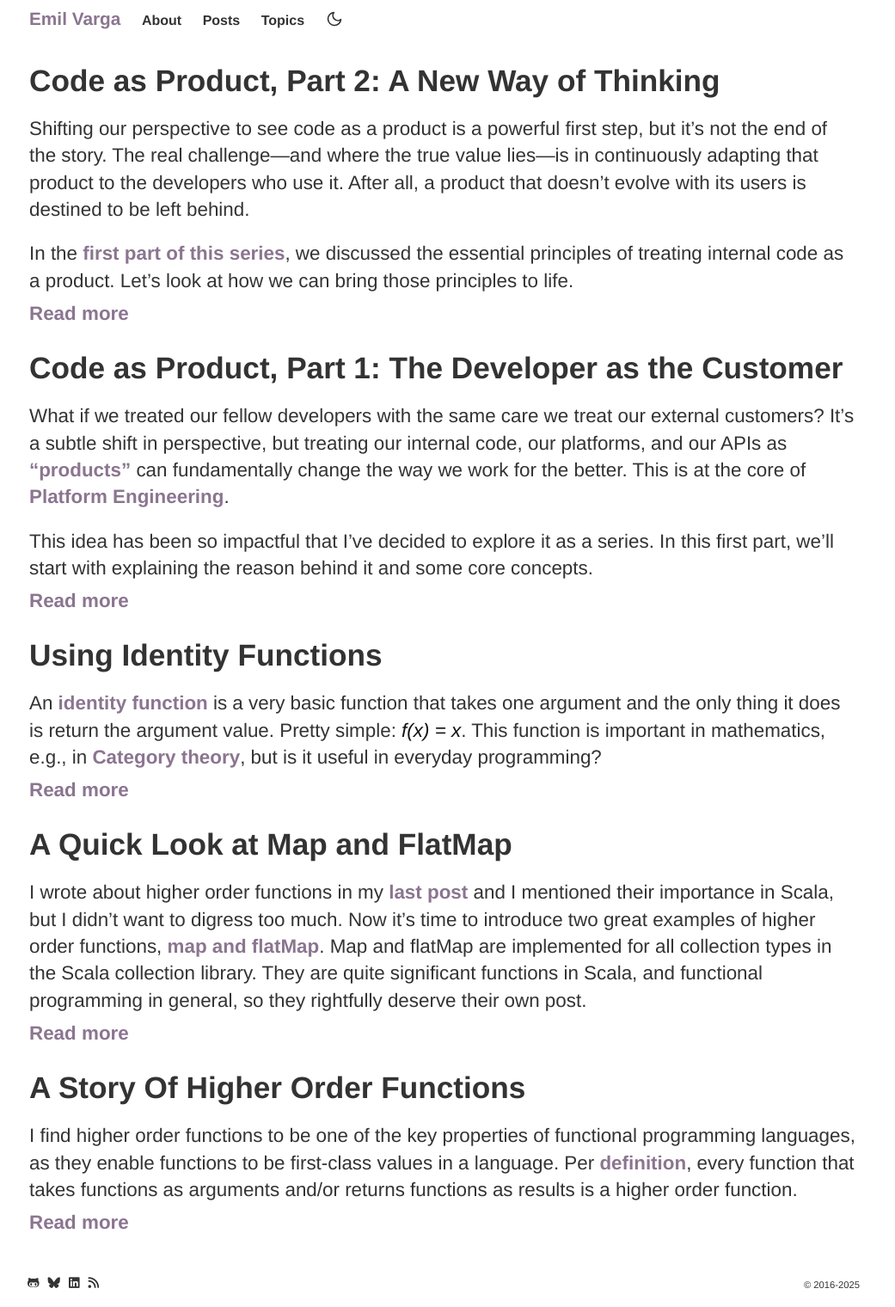
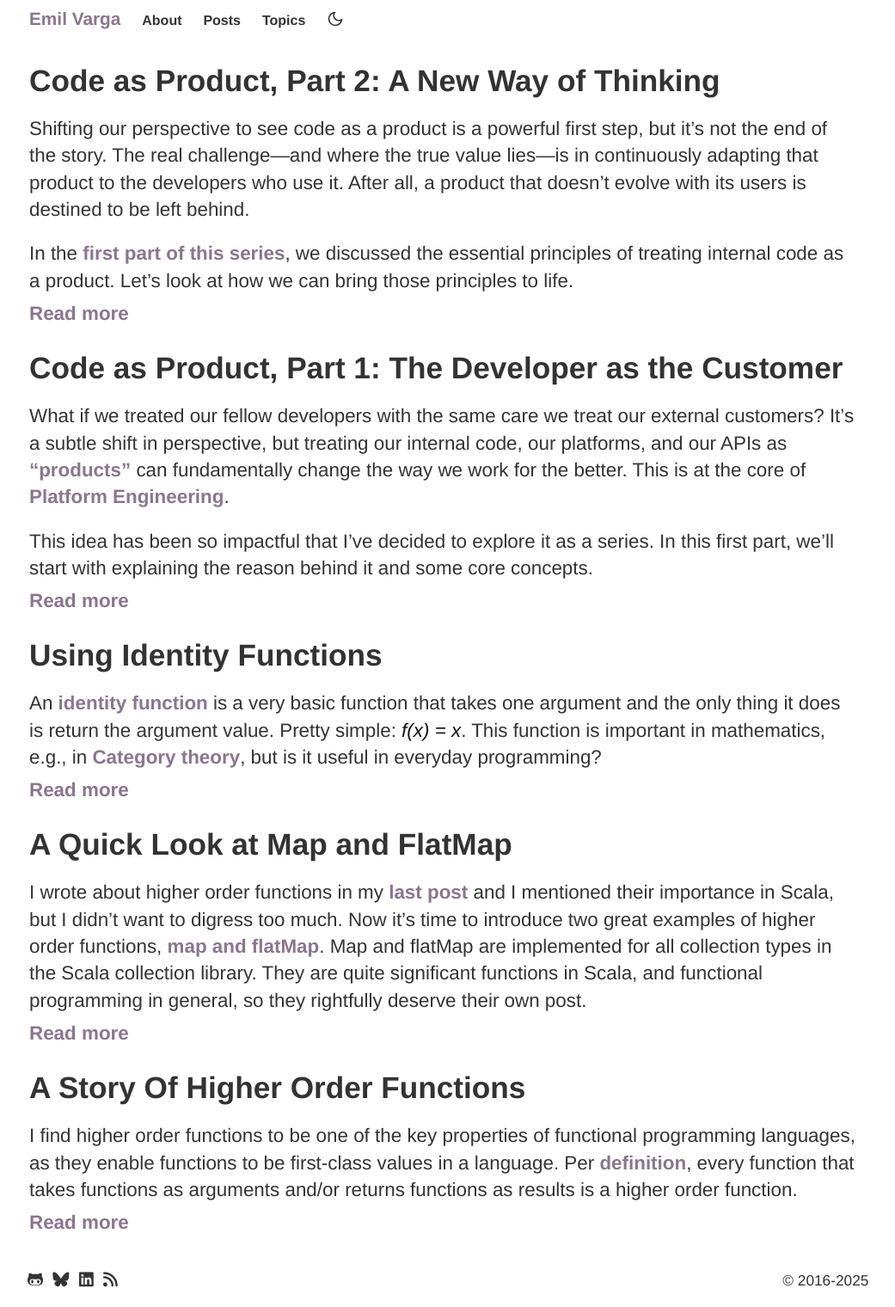
Before and after one commit to cogitor/cogitor.github.io, a Jekyll site: the page built from index.md, in a window 1280 px wide. Shown: the whole page at 86% size, without its empty margins (124-1165 px from the left). Built offline with Jekyll 4.4.1, drawn with Linux system fonts in a browser that asks for light colours; nearby versions of some CDN libraries; some web fonts are replaced; a style sheet for code colours, icons or effects is not loaded.

Commit message:
improve small screen experience

```diff
--- a/css/main.scss
+++ b/css/main.scss
@@ -113,7 +113,7 @@
 .footer {
     position:absolute;
     bottom:0;
-    font-size: .90em;
+    font-size: 1.2em;
     width: 100%;
     min-width: 320px;
 }
@@ -132,12 +132,14 @@
 }
 
 .footer ul.copyright {
-    right:0;
-    font-size: .78em;
+    right:-0.6em;
+    font-size: .9em;
 }
 
 .header {
     padding: 10px;
+    width: 100%;
+    min-width: 320px;
 }
 
 .header nav ul {
@@ -159,6 +161,33 @@
 .header .home a {
     color: var(--primary-color);
     text-decoration: none;
+}
+
+
+@media (max-width: 359px) {
+
+  .body {
+    padding: 10px;
+  }
+
+  .header {
+    font-size: 0.9em;
+    padding: 10px;
+  }
+
+  .header .home {
+    font-size: 1.2em;
+    padding-left: 10px;
+  }
+
+  .footer ul {
+    padding: 0px 20px;
+  }
+
+  .footer ul.copyright li {
+    font-size: .8em;
+}
+
 }
 
 a {
```
